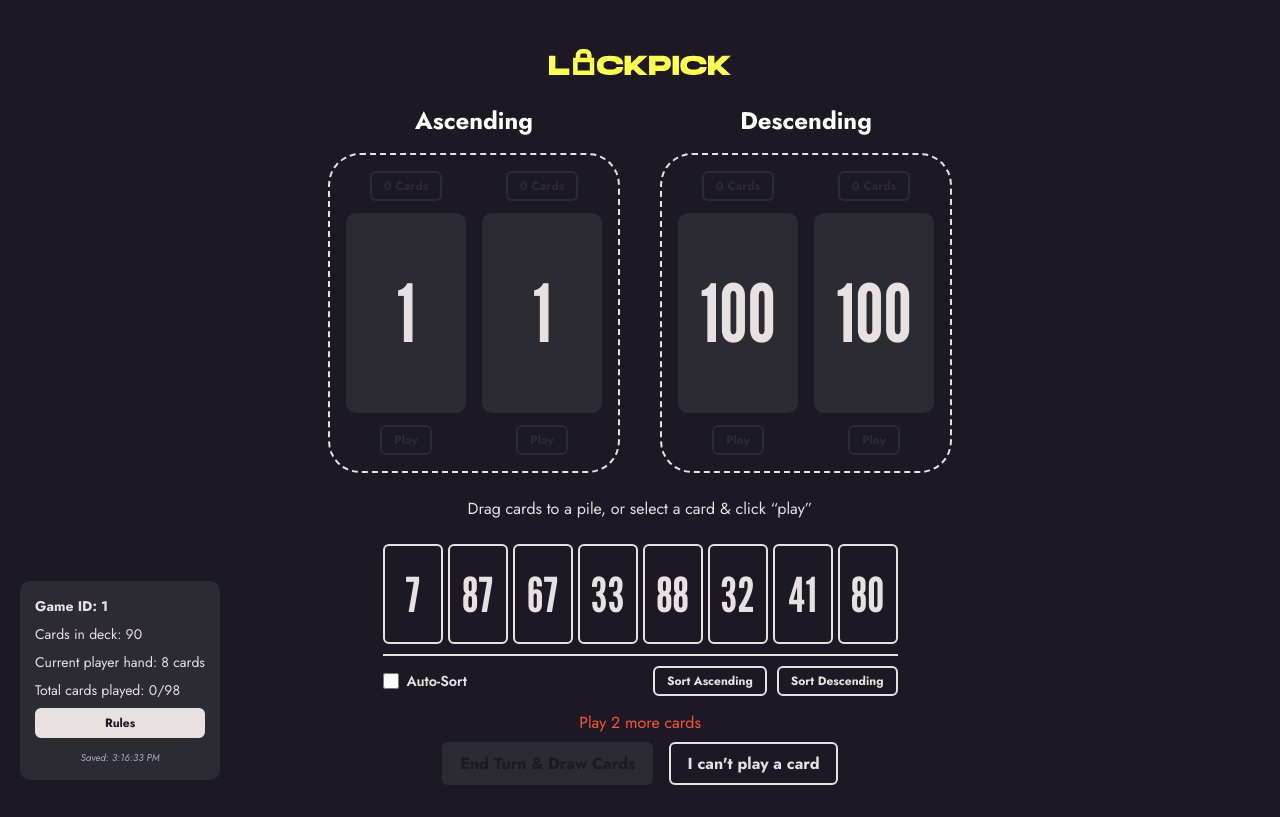
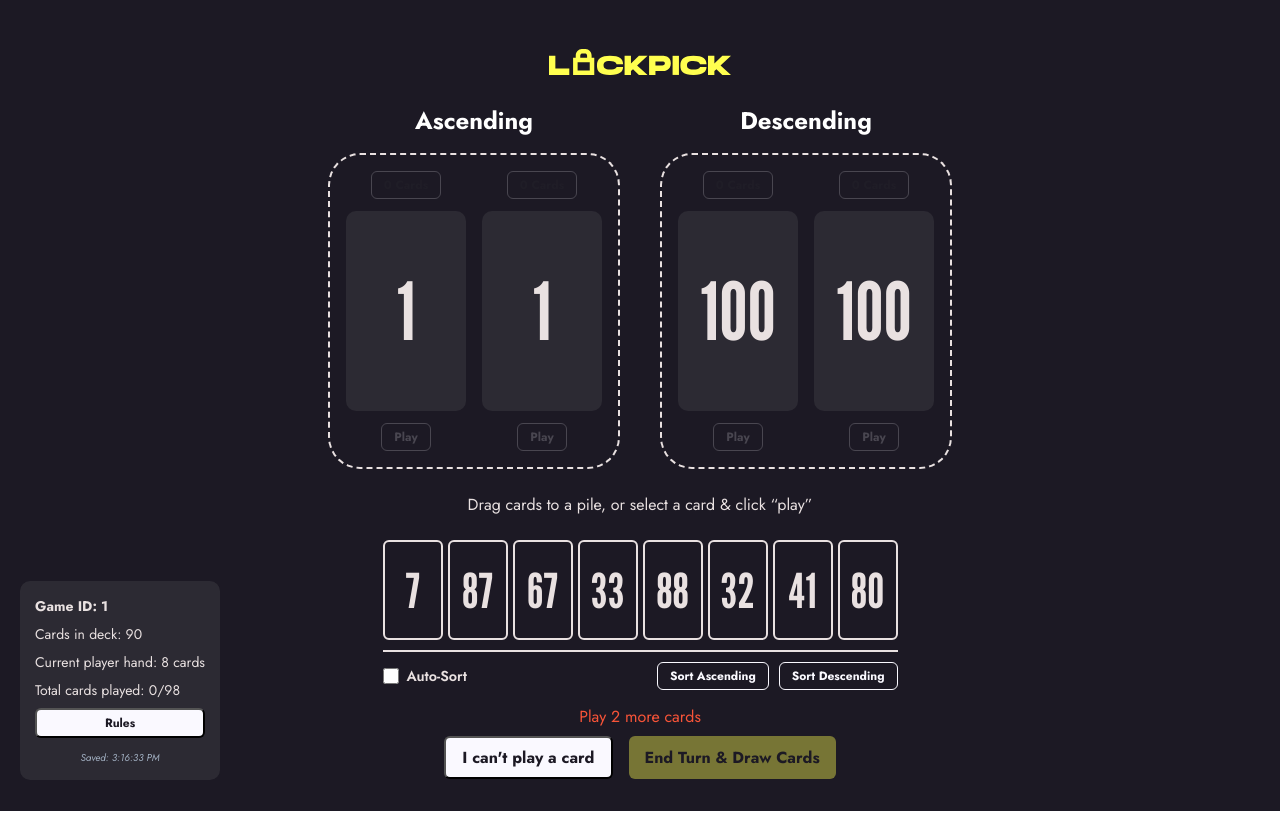
Before and after one commit to simonproudfootxyz/lockpick, a React (Create React App) app: page /game/1 in a window 1280 px wide. Built offline with nearby package versions, Linux system fonts and the light colour scheme; no server answers.

Commit message:
- add buttons from design system

```diff
--- a/src/App.css
+++ b/src/App.css
@@ -1,13 +1,25 @@
 :root {
+  /* BLACK */
   --black: #1c1924;
   --black--light: #2c2a33;
   --black--light-2: #8a8784;
   --black--light-3: #2e2e33;
+
+  /* GREYS */
+  --grey-300: #faf9ff;
+  --grey-400: #e7e5f4;
+  --grey-450: #d2d1e2;
+
+  /* COLORS */
   --white: #e9e1e1;
   --yellow: #ffff4f;
   --yellow--light: #ffffb7;
   --red: #f85438;
+
+  /* PALETTE COLORS */
   --primary-color: #ffff4f;
+  --primary-color--hover: #ffff90;
+  --primary-color--pressed: #efef4a;
   --secondary-color: #f85438;
 
   /* font family */
--- a/src/DiscardPile.js
+++ b/src/DiscardPile.js
@@ -2,6 +2,7 @@ import React, { useState, useCallback } from "react";
 import Card from "./Card";
 import "./DiscardPile.css";
 import Button, { InvertButton } from "./components/Button";
+import useWindowSize from "./hooks/useWindowSize";
 
 const DiscardPile = ({
   pile,
@@ -105,6 +106,9 @@ const DiscardPile = ({
     [canAcceptDrag, onCardDrop, pileNumber]
   );
 
+  const windowSize = useWindowSize();
+  const isMobiletDown = windowSize?.width < 680;
+
   return (
     <div
       className={`discard-pile ${isDragOver ? "drag-over" : ""}`}
@@ -163,7 +167,7 @@ const DiscardPile = ({
           onClick={() => onViewPile(pile, pileType, pileNumber)}
           title="View all cards in this pile"
           disabled={pile.length === 0}
-          mini
+          mini={isMobiletDown}
         >
           {pile.length}{" "}
           {pile.length > 1 || pile.length === 0 ? "Cards" : "Card"}
@@ -174,7 +178,7 @@ const DiscardPile = ({
           }`}
           onClick={() => onPlayCard(pileNumber - 1)}
           disabled={!isSelectable}
-          mini
+          mini={isMobiletDown}
         >
           Play
         </InvertButton>
@@ -182,9 +186,7 @@ const DiscardPile = ({
       {/* End Tablet Button Container */}
       {/* Desktop Play button */}
       <InvertButton
-        className={`hidden--tablet-down ${isSelected ? "selected" : ""} ${
-          !isSelectable ? "disabled" : ""
-        }`}
+        className={`hidden--tablet-down ${isSelected ? "selected" : ""}`}
         onClick={() => onPlayCard(pileNumber - 1)}
         disabled={!isSelectable}
         mini
--- a/src/Game.css
+++ b/src/Game.css
@@ -609,8 +609,10 @@
   }
 
   /* Player */
-  .player-section .player {
-    min-width: auto;
+  .player-section {
+    .player {
+      min-width: auto;
+    }
   }
 
   .player .player__instructions {
--- a/src/Game.js
+++ b/src/Game.js
@@ -16,7 +16,7 @@ import PileViewModal from "./PileViewModal";
 import GameOverModal from "./GameOverModal";
 import RulesModal from "./RulesModal";
 import "./Game.css";
-import Button, { InvertButton } from "./components/Button";
+import Button, { InvertButton, PrimaryButton } from "./components/Button";
 import LockpickLogo from "./assets/LockpickLogo.svg";
 import useWindowSize from "./hooks/useWindowSize";
 
@@ -535,20 +535,20 @@ const Game = () => {
 
           <div className="cant-play-container">
             <Button
+              onClick={handleCantPlayClick}
+              className="cant-play-btn"
+              mini={isTabletDown}
+            >
+              I can't play a card
+            </Button>
+            <PrimaryButton
               onClick={endTurn}
               disabled={!gameState.turnComplete}
               className="end-turn-btn"
               mini={isTabletDown}
             >
               End Turn & Draw Cards
-            </Button>
-            <InvertButton
-              onClick={handleCantPlayClick}
-              className="cant-play-btn"
-              mini={isTabletDown}
-            >
-              I can't play a card
-            </InvertButton>
+            </PrimaryButton>
           </div>
         </div>
       </div>
--- a/src/components/Button.css
+++ b/src/components/Button.css
@@ -1,60 +1,121 @@
 .button {
-  background: var(--white);
+  background: var(--grey-300);
   font-size: 1rem;
   color: var(--black);
   font-family: var(--jost);
   font-weight: bold;
   padding: 0.5rem 1rem;
-  border: 2px solid var(--white);
   border-radius: 6px;
   transition: all 0.2s ease;
+
+  /* INTERACTIVE STATES */
+
+  /* HOVER & FOCUS */
+  &:not(.disabled, [disabled]):hover,
+  &:not(.disabled, [disabled]):focus {
+    background: var(--grey-400);
+    cursor: pointer;
+  }
+
+  &:not(.disabled, [disabled]):active {
+    background: var(--grey-450);
+  }
+
+  /* DISABLED BUTTON */
+  &.disabled,
+  &[disabled] {
+    opacity: 0.2;
+    cursor: not-allowed;
+  }
 }
 
-.button:hover,
-.button:focus {
-  background: var(--black--light);
-  color: var(--white);
-  cursor: pointer;
-}
+/* BUTTON TYPES */
 
-.button.disabled,
-.button[disabled] {
-  background: var(--black--light);
-  border-color: var(--black--light);
-  color: var(--black);
-  cursor: not-allowed;
-}
-
+/* MINI BUTTON */
 .button--mini {
   font-size: 0.75rem;
   padding: 0.25rem 0.75rem;
 }
 
+/* INVERT BUTTON */
 .button--invert {
   background: var(--black);
-  color: var(--white);
+  color: var(--grey-300);
+  border: 1px solid var(--grey-300);
+
+  &:not(.disabled, [disabled]):hover,
+  &:not(.disabled, [disabled]):focus {
+    color: var(--grey-400);
+    background: var(--black);
+    border-color: var(--grey-400);
+  }
+
+  &:not(.disabled, [disabled]):active {
+    color: var(--grey-450);
+    background: var(--black);
+    border-color: var(--grey-450);
+  }
+
+  &.disabled,
+  &[disabled] {
+    opacity: 0.2;
+    cursor: not-allowed;
+  }
 }
 
-.button--invert:hover,
-.button--invert:focus {
-  background: var(--white);
+/* PRIMARY BUTTON */
+.button--primary {
+  background: var(--primary-color);
   color: var(--black);
+  border: none;
+
+  &:not(.disabled, [disabled]):hover,
+  &:not(.disabled, [disabled]):focus {
+    background: var(--primary-color--hover);
+    color: var(--black);
+  }
+
+  &:not(.disabled, [disabled]):active {
+    background: var(--primary-color--pressed);
+  }
+
+  &.disabled,
+  &[disabled] {
+    background: var(--primary-color);
+    opacity: 0.4;
+    cursor: not-allowed;
+  }
 }
 
-.button--invert.disabled,
-.button--invert[disabled] {
+/* PRIMARY INVERT BUTTON */
+.button--primary-invert {
   background: var(--black);
-  border-color: var(--black--light);
-  color: var(--black--light);
-  cursor: not-allowed;
+  color: var(--primary-color);
+  border: 1px solid var(--primary-color);
+
+  &:not(.disabled, [disabled]):hover,
+  &:not(.disabled, [disabled]):focus {
+    background: var(--black);
+    border-color: var(--primary-color--hover);
+    color: var(--primary-color--hover);
+  }
+
+  &:not(.disabled, [disabled]):active {
+    border-color: var(--primary-color--pressed);
+    color: var(--primary-color--pressed);
+    background: var(--black);
+  }
+
+  &.disabled,
+  &[disabled] {
+    border-color: var(--primary-color);
+    color: var(--primary-color);
+    opacity: 0.4;
+    cursor: not-allowed;
+  }
 }
 
-.button--invert.disabled {
-  background: var(--black);
-  border-color: var(--black--light);
-  color: var(--black--light);
-}
-
+/* BUTTON MODDIFIERS */
 .button--full-width {
   width: 100%;
 }
--- a/src/components/Button.js
+++ b/src/components/Button.js
@@ -48,4 +48,50 @@ export const InvertButton = ({
   );
 };
 
+export const PrimaryButton = ({
+  className = "",
+  onClick,
+  title,
+  disabled = false,
+  children,
+  mini = false,
+  fullWidth = false,
+}) => {
+  return (
+    <Button
+      className={`button button--primary ${className}`}
+      mini={mini}
+      fullWidth={fullWidth}
+      onClick={onClick}
+      title={title}
+      disabled={disabled}
+    >
+      {children}
+    </Button>
+  );
+};
+
+export const PrimaryInvertButton = ({
+  className = "",
+  onClick,
+  title,
+  disabled = false,
+  children,
+  mini = false,
+  fullWidth = false,
+}) => {
+  return (
+    <Button
+      className={`button button--primary-invert ${className}`}
+      mini={mini}
+      fullWidth={fullWidth}
+      onClick={onClick}
+      title={title}
+      disabled={disabled}
+    >
+      {children}
+    </Button>
+  );
+};
+
 export default Button;
--- a/src/components/MultiplayerGame.js
+++ b/src/components/MultiplayerGame.js
@@ -24,7 +24,7 @@ import {
   getStoredPlayerName,
   storePlayerIdentity,
 } from "../utils/playerIdentity";
-import Button, { InvertButton } from "./Button";
+import Button, { InvertButton, PrimaryButton } from "./Button";
 import LockpickLogo from "../assets/LockpickLogo.svg";
 
 const MultiplayerGame = () => {
@@ -827,6 +827,12 @@ const MultiplayerGame = () => {
 
                   <div className="cant-play-container">
                     <Button
+                      onClick={handleCantPlayClick}
+                      disabled={isSpectator || !playerIsCurrentPlayer}
+                    >
+                      I can't play a card
+                    </Button>
+                    <PrimaryButton
                       onClick={handleEndTurn}
                       disabled={
                         !gameState ||
@@ -845,13 +851,7 @@ const MultiplayerGame = () => {
                       }
                     >
                       End Turn & Draw Cards
-                    </Button>
-                    <InvertButton
-                      onClick={handleCantPlayClick}
-                      disabled={isSpectator || !playerIsCurrentPlayer}
-                    >
-                      I can't play a card
-                    </InvertButton>
+                    </PrimaryButton>
                   </div>
                 </div>
               </div>
```
